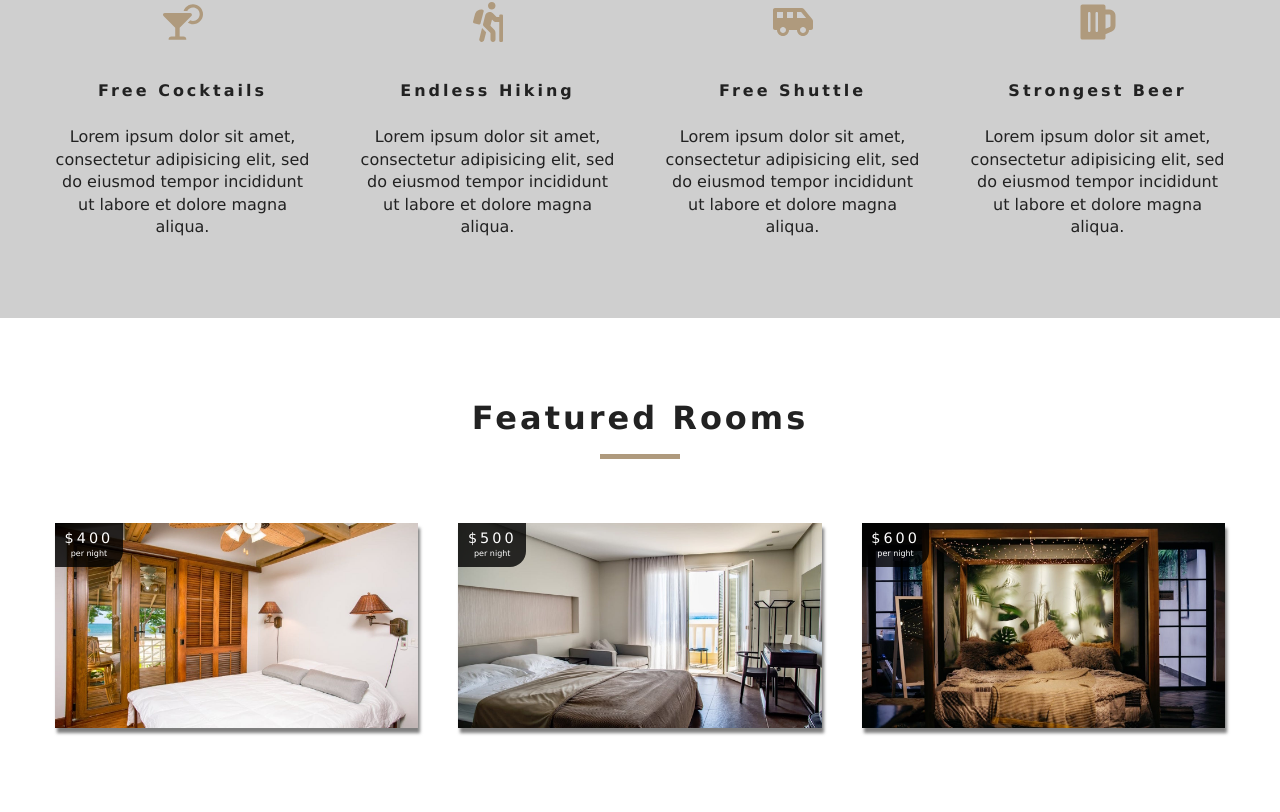
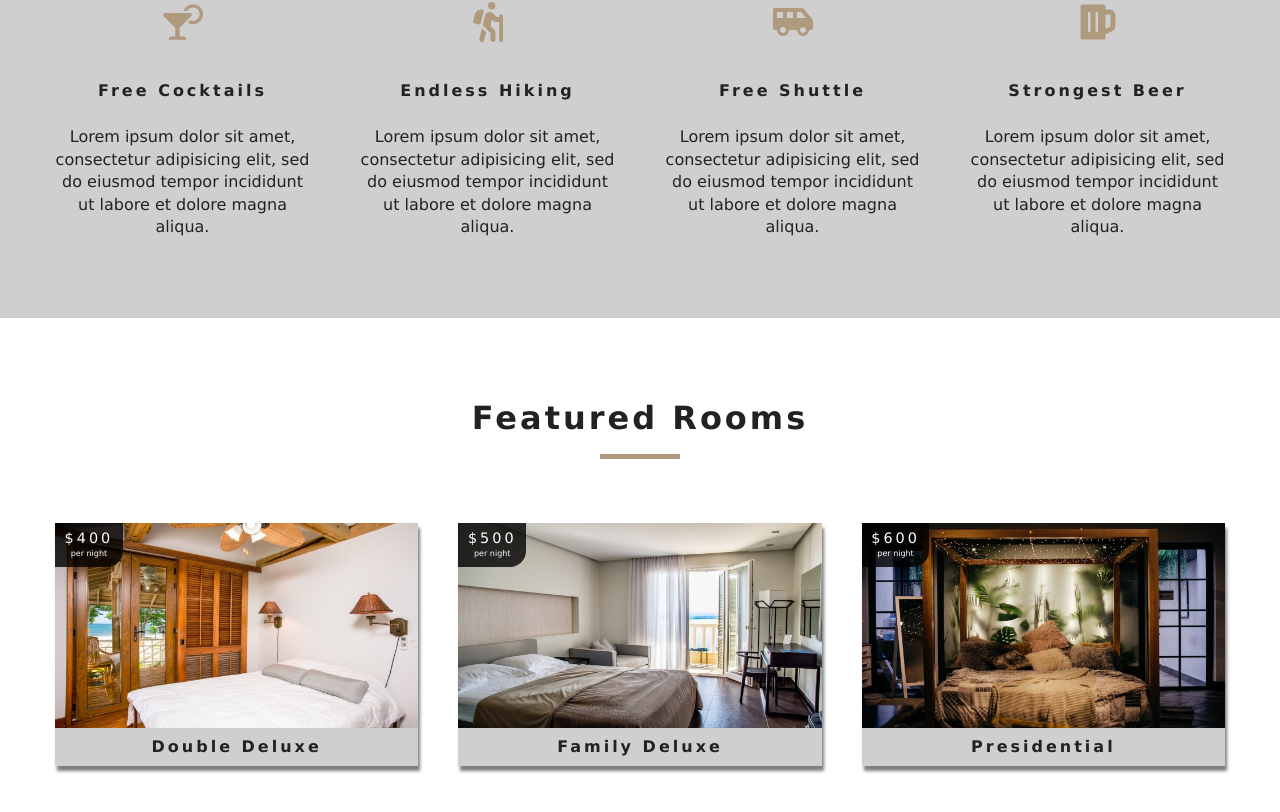
Before and after one commit to juliaosmolovska/react_website_2, a React (Create React App) app: page / in a window 1280 px wide. Shown: the part 1005-1817 px from the top of the page. Built offline with nearby package versions, Linux system fonts and the light colour scheme.

Commit message:
Name on Image Rooms

```diff
--- a/src/components/Room.js
+++ b/src/components/Room.js
@@ -14,8 +14,11 @@
           <h6>${price}</h6>
           <p>per night</p>
         </div>
-        <Link to={`/rooms/${slug}`} className='btn-primary room-link'>Features</Link>
+        <Link to={`/rooms/${slug}`} className='btn-primary room-link'>
+          Features
+        </Link>
       </div>
+      <p className='room-info'>{name}</p>
     </article>
   );
 }
```
